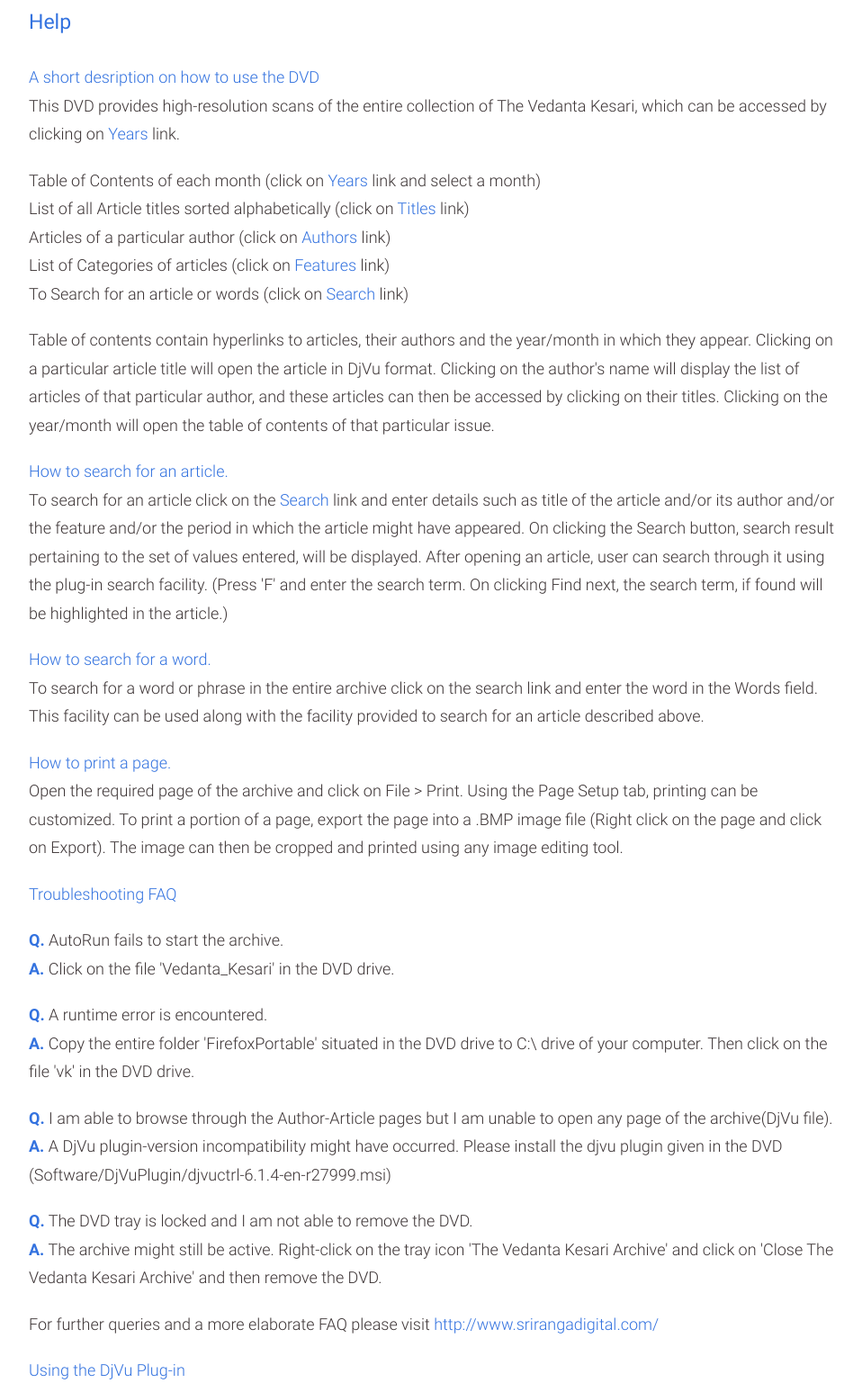
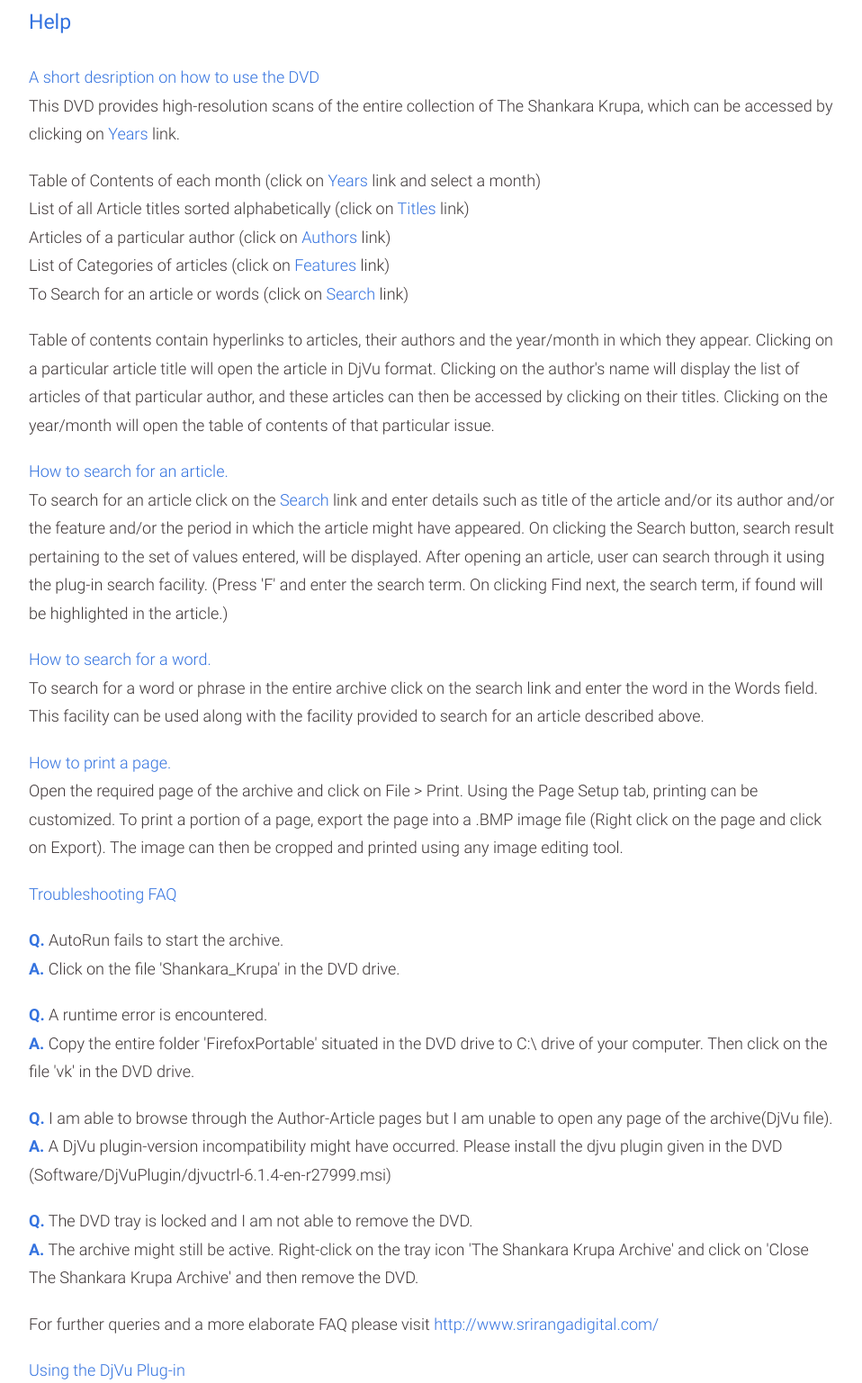
Before and after one commit to Shruthisdst/shankara_krupa, a PHP site: page /php/help.php in a window 1280 px wide. Shown: the part 135-1672 px from the top of the page at 90% size, without its empty margins (158-1116 px from the left). Run offline with PHP 8.4, Linux system fonts and the light colour scheme.

Commit message:
Commit No. 7 - Home page modified

```diff
--- a/index.html
+++ b/index.html
@@ -43,7 +43,7 @@
 			<div class="bannerBackHalf bgClr4">&nbsp;</div>
 			<div class="bannerHalf">
 				<h1>The Archive</h1>
-				<table class="tArchive">
+				<!--<table class="tArchive">
 					<tr>
 						<td><span class="bld"><a target="_blank" href="php/volumes.php">101</a></span></td>
 						<td><a target="_blank" href="php/volumes.php">years</a></td>
@@ -65,7 +65,7 @@
 						<td>pages</td>
 					</tr>
 				</table>
-				<p class="alignRight">and counting...</p>
+				<p class="alignRight">and counting...</p> -->
 			</div>
             <a href="#archiveMore" class="moreNav"><div class="arrow-scroll buttonBgClr4"><i class="fa fa-angle-down"></i></div></a>
 		</div> <!-- cd-fixed-bg -->
@@ -73,7 +73,7 @@
 		<div id="archiveMore" class="cd-scrolling-bg cd-color-1">
 			<div class="cd-container">
 				<h1 class="clr4">The Archive</h1>
-				<p class="gapBelow">Here high-resolution scans of the entire collection of The Bhavan&apos;s Journal, from 1954 till date, are made available here. Access to them are provided in the following ways.</p>
+				<p class="gapBelow">Here high-resolution scans of the entire collection of Shankara Krupa magazine are made available here. Access to them are provided in the following ways.</p>
 				<div class="archiveIcon">
 					<a href="php/volumes.php"><div><i class="fa fa-book"></i></div><div><span class="small">Volumes</span></div></a>
 				</div>
--- a/php/help.php
+++ b/php/help.php
@@ -4,7 +4,7 @@
 			<div class="cd-container sml">
 				<h1 class="clr1 gapBelowSmall">Help</h1>
 				<p>
-					<span class="clr1">A short desription on how to use the DVD</span><br />This DVD provides high-resolution scans of the entire collection of <span class="clr">The Vedanta Kesari,</span> which can be accessed by clicking on <span class="clr1"><a href="volumes.html">Years</a></span> link.
+					<span class="clr1">A short desription on how to use the DVD</span><br />This DVD provides high-resolution scans of the entire collection of <span class="clr">The Shankara Krupa,</span> which can be accessed by clicking on <span class="clr1"><a href="volumes.html">Years</a></span> link.
 				</p>
 				<ul class="dot">
 					<li>Table of Contents of each month (click on <span class="clr1"><a href="volumes.html">Years</a></span> link and select a month)</li>
@@ -20,7 +20,7 @@
 				<p class=" clr1">Troubleshooting FAQ</p>
 				<p>
 					<span class="clr1 bld">Q.</span> AutoRun fails to start the archive.<br />
-					<span class="clr1 bld">A.</span> Click on the file 'Vedanta_Kesari' in the DVD drive.
+					<span class="clr1 bld">A.</span> Click on the file 'Shankara_Krupa' in the DVD drive.
 				</p>
 				<p>
 					<span class="clr1 bld">Q.</span> A runtime error is encountered.<br />
@@ -32,7 +32,7 @@
 				</p>
 				<p>
 					<span class="clr1 bld">Q.</span> The DVD tray is locked and I am not able to remove the DVD.<br />
-					<span class="clr1 bld">A.</span> The archive might still be active. Right-click on the tray icon 'The Vedanta Kesari Archive' and click on 'Close The Vedanta Kesari Archive' and then remove the DVD.
+					<span class="clr1 bld">A.</span> The archive might still be active. Right-click on the tray icon 'The Shankara Krupa Archive' and click on 'Close The Shankara Krupa Archive' and then remove the DVD.
 				</p>
 				<p>For further queries and a more elaborate FAQ please visit <span class="clr1"><a href="http://www.srirangadigital.com/" target="_blank">http://www.srirangadigital.com/</a></span></p>
 				<p><span class="clr1">Using the DjVu Plug-in</span><br />The full documentation of the DjVu plug-in can be viewed by displaying a DjVu document (any document) and pressing the right mouse button and selecting &quot;help&quot; from the menu.</p>
--- a/php/include_header.php
+++ b/php/include_header.php
@@ -32,7 +32,7 @@
 				<li><a href="../index.html#about">About</a></li>
 				<li><a href="../index.html#editors">Editors</a></li>
 				<li><a href="../index.html#archive">Archive</a> | <a href="volumes.php">Volumes</a></li>
-				<li><a href="php/help.php">Help</a></li>
+				<li><a href="help.php">Help</a></li>
 			</ul>
 		</nav><!-- cd-main-nav -->
 
```
